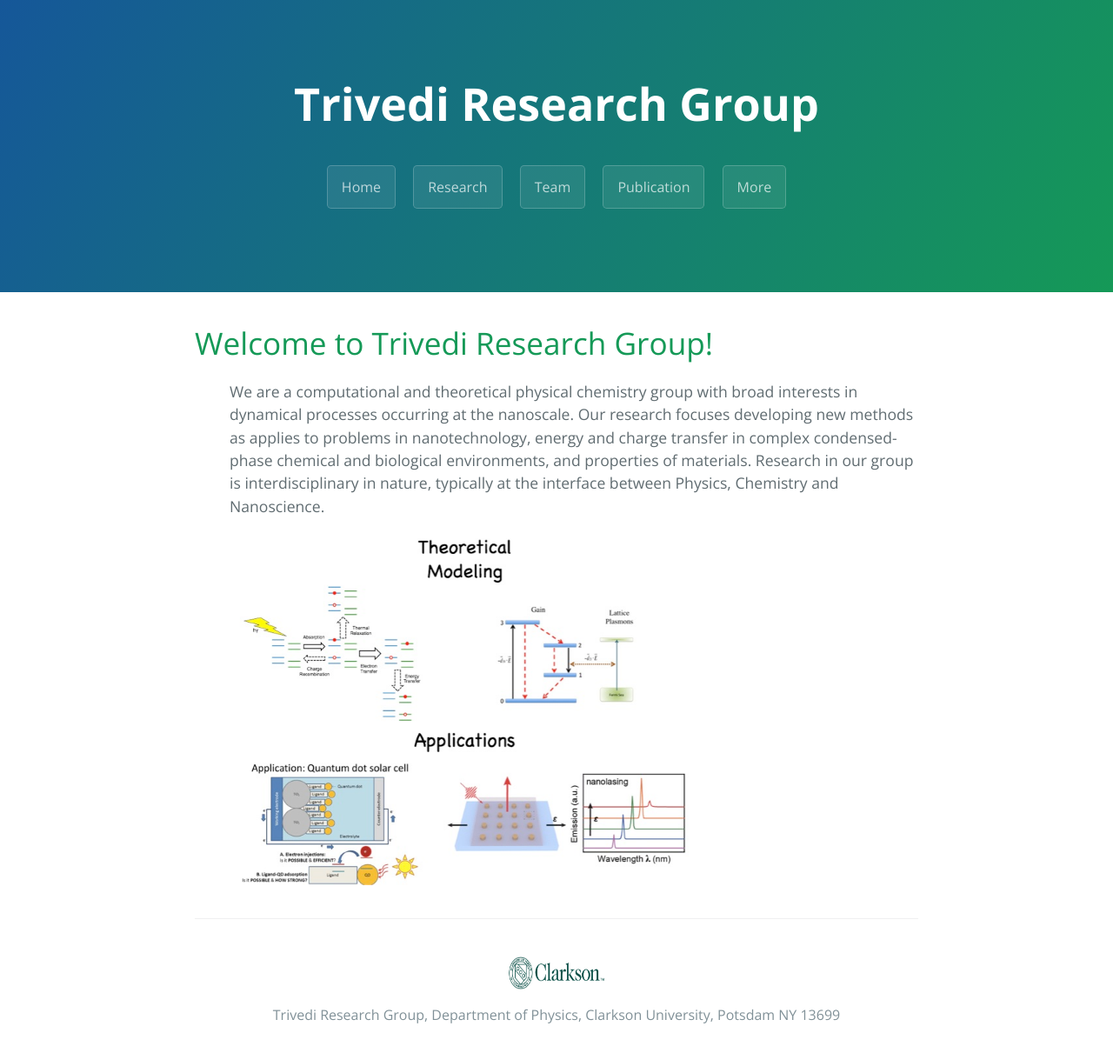
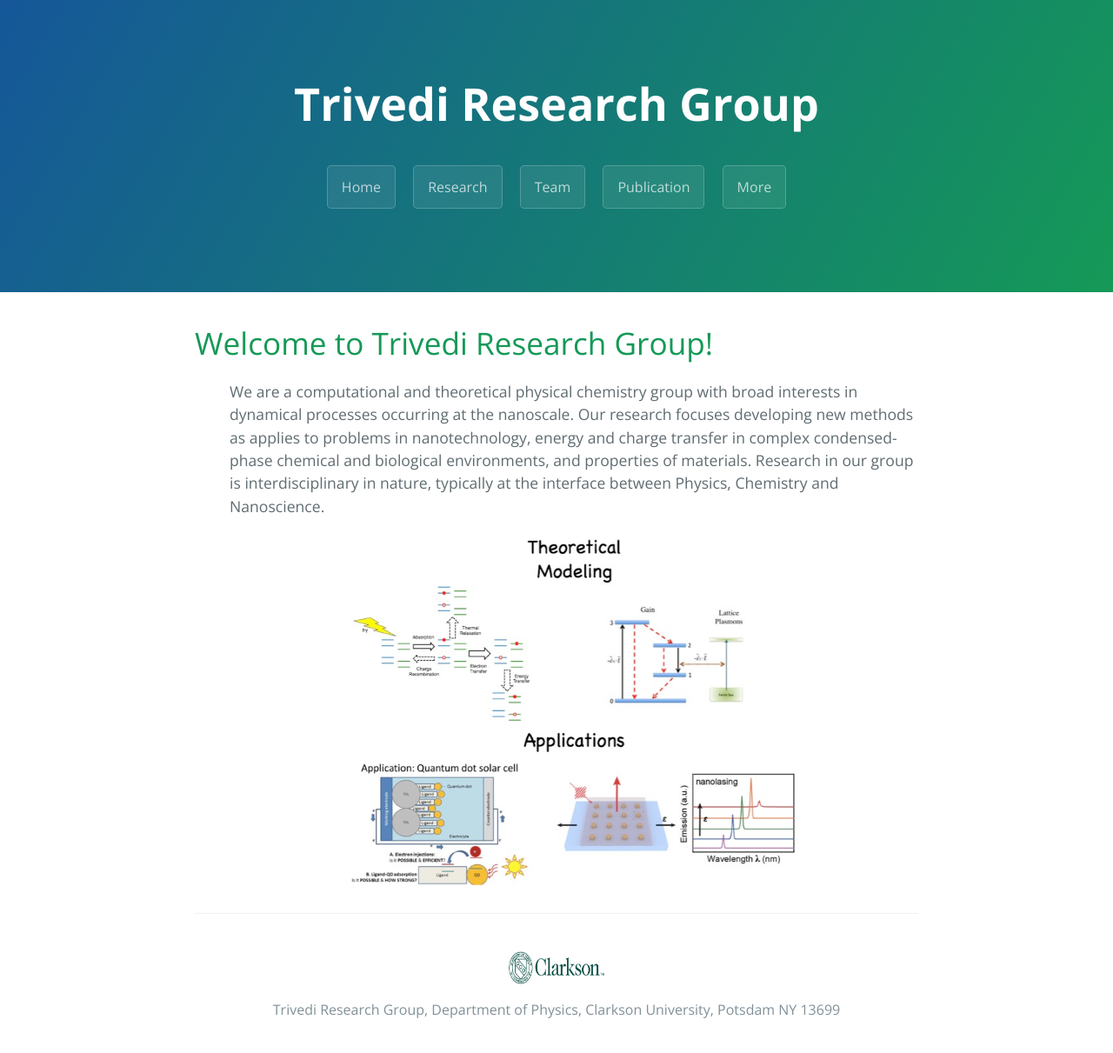
Before and after one commit to dharatrivedi/dharatrivedi.github.io, a Jekyll site: the page built from index.html, in a window 1280 px wide. Shown: the whole page at 87% size. Built offline with Jekyll 4.4.1, drawn with Linux system fonts in a browser that asks for light colours; the list of posts is cut into pages by our own code.

Commit message:
Update cayman.css

```diff
--- a/css/cayman.css
+++ b/css/cayman.css
@@ -197,3 +197,5 @@ a:hover { text-decoration: underline; }
 .site-footer-owner { display: block; font-weight: bold; text-align: center; }
 
 .site-footer-credits { color: #819198; display: block; text-align: center; }
+
+.center { display: block; margin-left: auto; margin-right: auto; width: 50%; }
```
